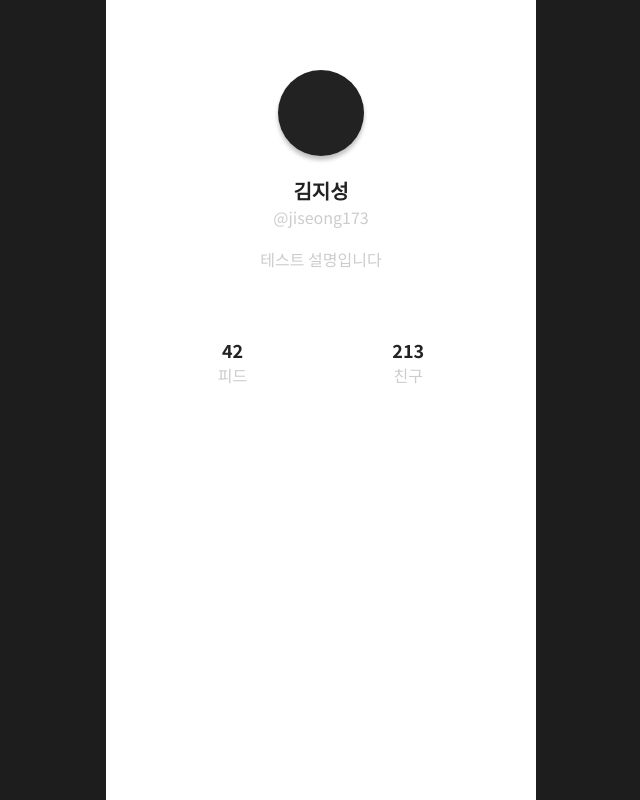
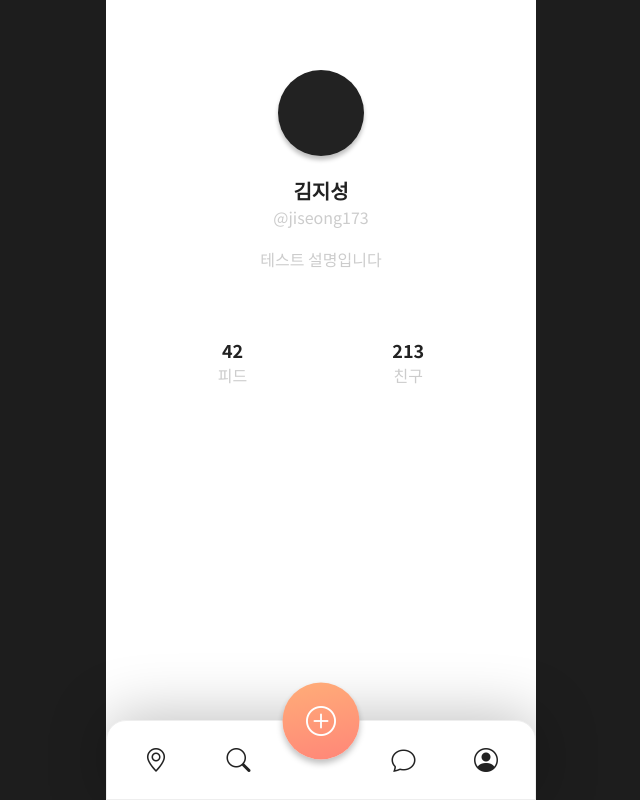
Before and after one commit to ziweek/crab-web-service, a Next.js app in the folder frontend/: page /profile in a window 1280 px wide. Shown: the whole page, without its empty margins (319-959 px from the left). Built offline with nearby package versions, Linux system fonts and the light colour scheme.

Commit message:
complete navbar

```diff
--- a/frontend/components/common/map.tsx
+++ b/frontend/components/common/map.tsx
@@ -13,7 +13,7 @@ import styled from "styled-components";
 import useGeoLocation from "hooks/useGeolocation";
 
 function MapComponent(props: any) {
-  const location = useGeoLocation();
+  const location: any = useGeoLocation();
   const sendSetOpenModal = () => {
     props.getSetOpenModal(true);
   };
@@ -43,7 +43,7 @@ function MapComponent(props: any) {
     visible: true,
     radius: 1000,
   };
-  console.log("이거", location);
+  console.log("location", location);
   const [center, setCenter] = useState({ lat: 37.5867, lng: 126.9748 });
   // const [center, setCenter] = useState(location.coordinates);
   useEffect(() => {
--- a/frontend/components/layout/navbar/navbar.tsx
+++ b/frontend/components/layout/navbar/navbar.tsx
@@ -1,14 +1,55 @@
 import React, { useState, useEffect } from "react";
 import type { NextPage } from "next";
 import Image from "next/image";
+import Link from "next/link";
 import Logo from "asset/image/logo.png";
 import { useRouter } from "next/router";
 import * as S from "styles/components/common/navbar";
-import { Sign } from "crypto";
 const Navbar: NextPage = () => {
   const router = useRouter();
 
-  return <S.NavbarContainer></S.NavbarContainer>;
+  return (
+    <S.NavbarContainer>
+      <S.IconWrapper
+        onClick={() => {
+          router.push("main");
+        }}
+      >
+        <i className="bi bi-geo-alt"></i>
+      </S.IconWrapper>
+      <S.IconWrapper
+        onClick={() => {
+          router.push("search");
+        }}
+      >
+        <i className="bi bi-search"></i>
+      </S.IconWrapper>
+      <S.IconWrapper></S.IconWrapper>
+      <S.WriteIconWrapper
+        onClick={() => {
+          router.push("newPost");
+        }}
+      >
+        <i className="bi bi-plus-circle"></i>
+      </S.WriteIconWrapper>
+      <S.IconWrapper
+        onClick={() => {
+          router.push("chatlist");
+        }}
+      >
+        <i className="bi bi-chat"></i>
+      </S.IconWrapper>
+      {/* <Link href="profile"> */}
+      <S.IconWrapper
+        onClick={() => {
+          router.push("profile");
+        }}
+      >
+        <i className="bi bi-person-circle"></i>
+      </S.IconWrapper>
+      {/* </Link> */}
+    </S.NavbarContainer>
+  );
 };
 
 export default Navbar;
--- a/frontend/pages/main/index.tsx
+++ b/frontend/pages/main/index.tsx
@@ -43,7 +43,7 @@ const Main: NextPage = () => {
     },
   ]);
   const title = "지금 주변 친구들";
-  const getSetOpenModal = (data) => {
+  const getSetOpenModal = (data: any) => {
     setOpenModal(data);
   };
   useEffect(() => {
--- a/frontend/pages/profile/index.tsx
+++ b/frontend/pages/profile/index.tsx
@@ -4,9 +4,9 @@ import Image from "next/image";
 import Logo from "asset/image/logo.png";
 import { useRouter } from "next/router";
 import * as S from "styles/profile/style";
+import Navbar from "components/layout/navbar/navbar";
 const Profile: NextPage = () => {
   const router = useRouter();
-  const [pageIdx, setPageIdx] = useState(0);
   return (
     <S.Container>
       <S.PicContainer>
@@ -25,6 +25,7 @@ const Profile: NextPage = () => {
           <div>친구</div>
         </S.InfoWrapper>
       </S.InfoContainer>
+      <Navbar></Navbar>
     </S.Container>
   );
 };
--- a/frontend/styles/components/common/navbar.js
+++ b/frontend/styles/components/common/navbar.js
@@ -20,7 +20,7 @@ export const NavbarContainer = styled.div`
   border: 1px solid #eee;
   align-items: center;
   justify-content: space-between;
-  /* padding: 3rem; */
+  padding: 2rem;
   border-top-left-radius: 20px;
   border-top-right-radius: 20px;
   color: #222;
@@ -31,4 +31,46 @@ export const NavbarContainer = styled.div`
 `;
 export const IconWrapper = styled.div`
   width: 15%;
+  position: relative;
+  cursor: pointer;
+  font-size: 2.4rem;
+  display: flex;
+  justify-content: center;
+  align-items: center;
+  &::after {
+    content: "";
+    display: block;
+    padding-bottom: 60%;
+  }
+  & i {
+    display: flex;
+    justify-content: center;
+    align-items: center;
+    position: absolute;
+    top: 50%;
+    left: 50%;
+    transform: translate(-50%, -50%);
+  }
 `;
+export const WriteIconWrapper = styled(IconWrapper)`
+  border-radius: 200px;
+  background: linear-gradient(167.98deg, #ffad78 0%, #ff8678 100%);
+  width: 18%;
+  color: white;
+  font-size: 3rem;
+  position: absolute;
+  top: 0;
+  left: 50%;
+  transform: translate(-50%, -50%);
+  box-shadow: 0px 4px 6px rgba(0, 0, 0, 0.25);
+
+  &::after {
+    content: "";
+    display: block;
+    padding-bottom: 100%;
+  }
+  &:hover i {
+    transition: 0.5s;
+    transform: translate(-50%, -50%) rotate(360deg);
+  }
+`;
```
